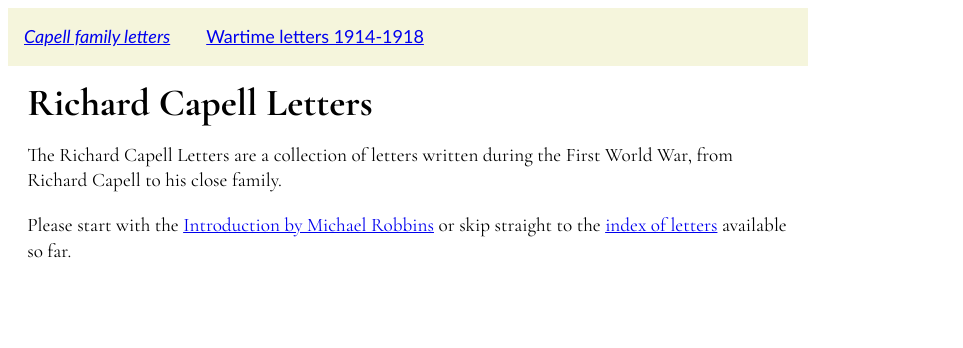
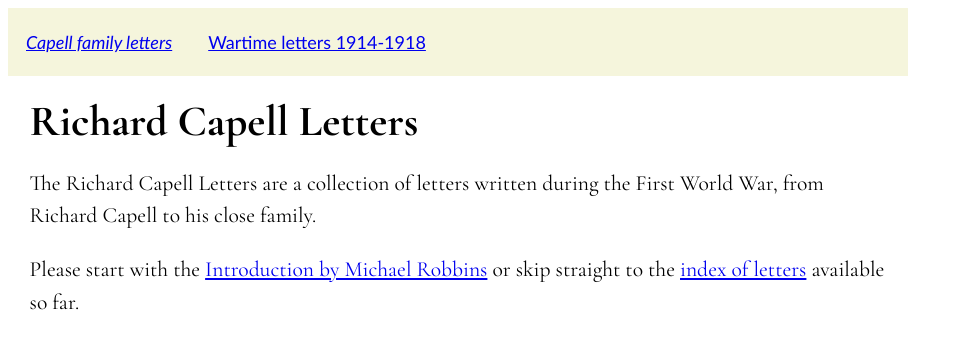
Before and after one commit to galund/capell-web, an Eleventy site: page index.html in a window 1280 px wide. Shown: the whole page, without its empty margins (0-963 px from the left). Built offline with nearby package versions, Linux system fonts and the light colour scheme; Eleventy itself is replaced by a stand-in of ours; files that its build step writes are made by us from their sources.

Commit message:
Make it bigger

```diff
--- a/style.css
+++ b/style.css
@@ -2,11 +2,10 @@ body {
     font-family: "Cormorant Garamond", serif;
     font-optical-sizing: auto;
     max-width: 50em;
-    line-height: 1.6em;
-
+    line-height: 1.8em;
+    font-size: large;
 }
 .nav-item {
-    font-size: large;
     float: left;
     margin-right: 2em;
 }
```
